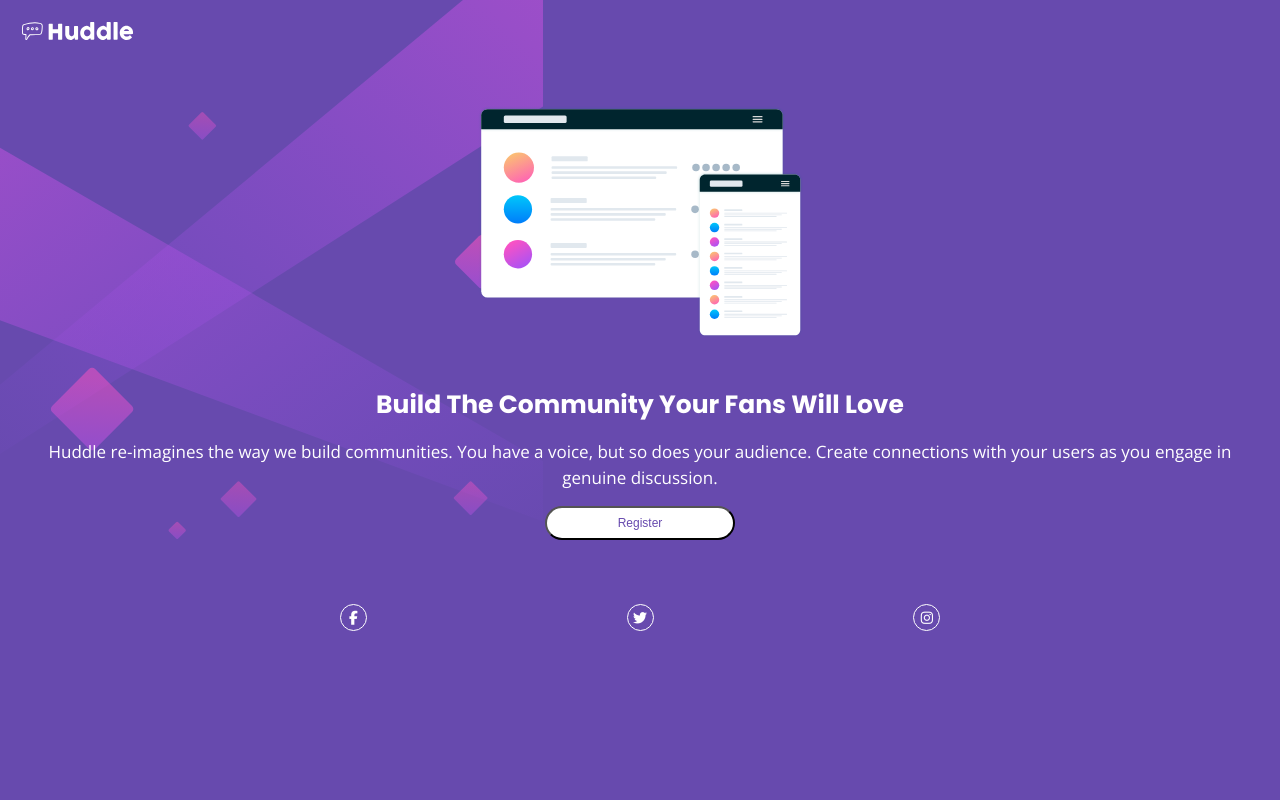
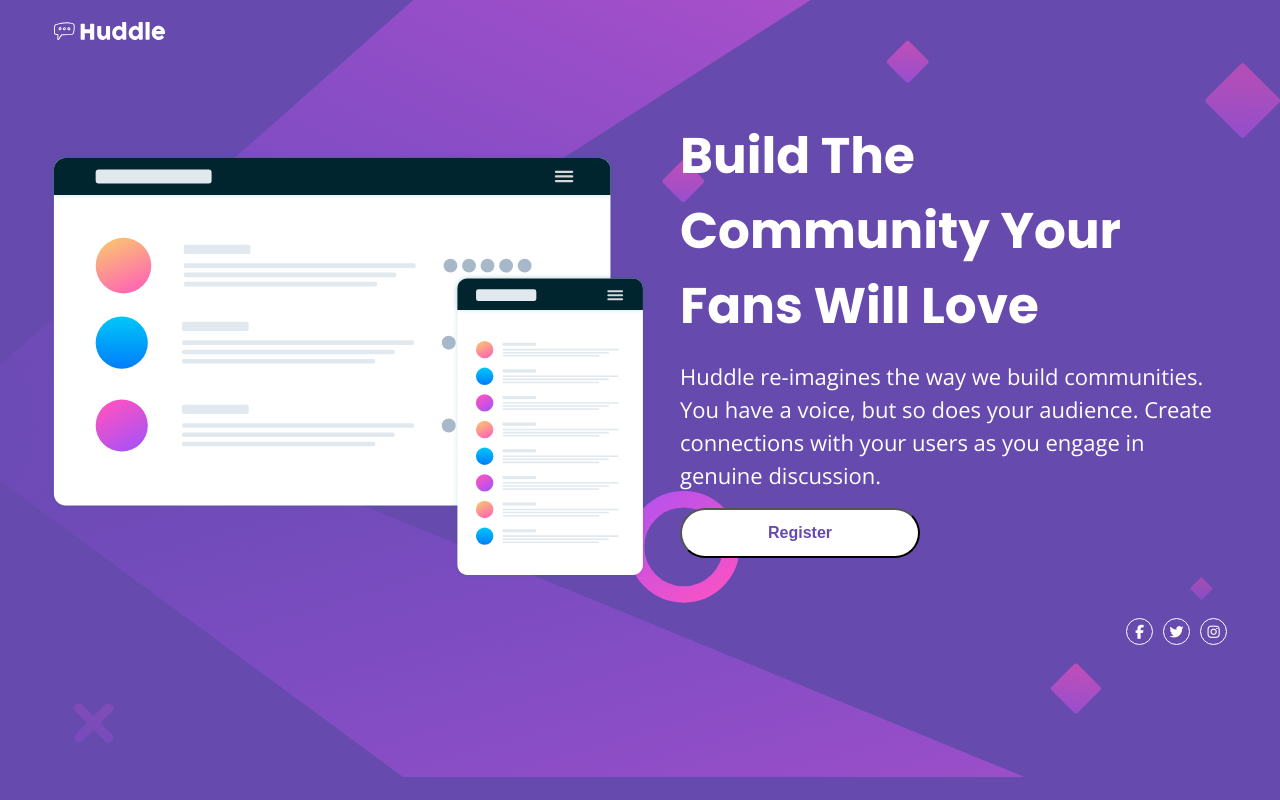
Before and after one commit to carlosqdev/huddle-landing-page, a plain HTML site: page index.html in a window 1280 px wide. Drawn offline with nearby package versions, Linux system fonts and the light colour scheme.

Commit message:
Casi finalizando

```diff
--- a/index.html
+++ b/index.html
@@ -17,7 +17,10 @@
       href="https://fonts.googleapis.com/css2?family=Open+Sans&display=swap"
       rel="stylesheet"
     />
-    <script src="https://kit.fontawesome.com/2c36e9b7b1.js" crossorigin="anonymous"></script>
+    <script
+      src="https://kit.fontawesome.com/2c36e9b7b1.js"
+      crossorigin="anonymous"
+    ></script>
     <link rel="stylesheet" href="./static/css/styles.css" />
     <title>Huddle landing page</title>
   </head>
@@ -30,7 +33,11 @@
       <!-- Hero -->
       <article class="hero">
         <div class="wrapper">
-          <img class="imgSrc" src="./static/img/illustration-mockups.svg" alt="illustration" />
+          <img
+            class="imgSrc"
+            src="./static/img/illustration-mockups.svg"
+            alt="illustration"
+          />
           <div class="hero_description">
             <h1 class="title_h1">Build The Community Your Fans Will Love</h1>
             <p class="copy">
@@ -42,12 +49,12 @@
           </div>
         </div>
       </article>
+      <!-- Footer -->
+      <footer class="footer">
+        <span class="span"><i class="fab fa-facebook-f"></i></span>
+        <span class="span"><i class="fab fa-twitter"></i></span>
+        <span class="span"><i class="fab fa-instagram"></i></span>
+      </footer>
     </main>
-    <!-- Footer -->
-    <footer class="footer">
-      <span class="span"><i class="fab fa-facebook-f"></i></span>
-      <span class="span"><i class="fab fa-twitter"></i></span>
-      <span class="span"><i class="fab fa-instagram"></i></span>
-    </footer>
   </body>
 </html>
--- a/static/css/styles.css
+++ b/static/css/styles.css
@@ -99,3 +99,81 @@ body{
     width: 190px;
   }
 }
+@media screen and (min-width: 768px) {
+  .container {
+    height: 100vh;
+    background: url(../img/bg-desktop.svg) no-repeat;
+    background-size: cover;
+  }
+  .container .hero .wrapper {
+    flex-direction: row;
+  }
+  .container .hero .wrapper .imgSrc {
+    width: 445px;
+    margin-top: 5rem;
+  }
+  .container .hero .wrapper .hero_description {
+    align-items: flex-start;
+    margin-left: 1rem;
+  }
+  .container .hero .wrapper .hero_description .title_h1 {
+    font-size: 20px;
+    text-align: left;
+    margin-left: 0;
+    margin-right: 1rem;
+  }
+  .container .hero .wrapper .hero_description .copy {
+    font-size: 10px;
+    text-align: left;
+    margin-left: 0;
+    margin-right: 1rem;
+  }
+  .container .hero .wrapper .hero_description .button {
+    width: 130px;
+  }
+  .footer {
+    position: relative;
+    top: 40px;
+    margin-top: 0;
+    margin-right: 4rem;
+    justify-content: flex-end;
+  }
+  .footer .span {
+    margin: 0 5px 0 5px;
+  }
+}
+@media screen and (min-width: 1024px) {
+  .container {
+    background-size: contain;
+  }
+  .container .header .logo {
+    margin-left: 3rem;
+  }
+  .container .hero .wrapper .imgSrc {
+    width: 600px;
+    margin-top: 6.4rem;
+    margin-left: 3rem;
+  }
+  .container .hero .wrapper .hero_description .title_h1 {
+    font-size: 50px;
+    text-align: left;
+    /* margin-left: 0; */
+    margin-right: 3rem;
+  }
+  .container .hero .wrapper .hero_description .copy {
+    font-size: 22px;
+    text-align: left;
+    /* margin-left: 0; */
+    margin-right: 3rem;
+  }
+  .container .hero .wrapper .hero_description .button {
+    font-size: 16px;
+    font-weight: 700;
+    width: 240px;
+    padding: 14px;
+  }
+  .footer {
+    margin-right: 3rem;
+    top: -10px;
+  }
+}
```
